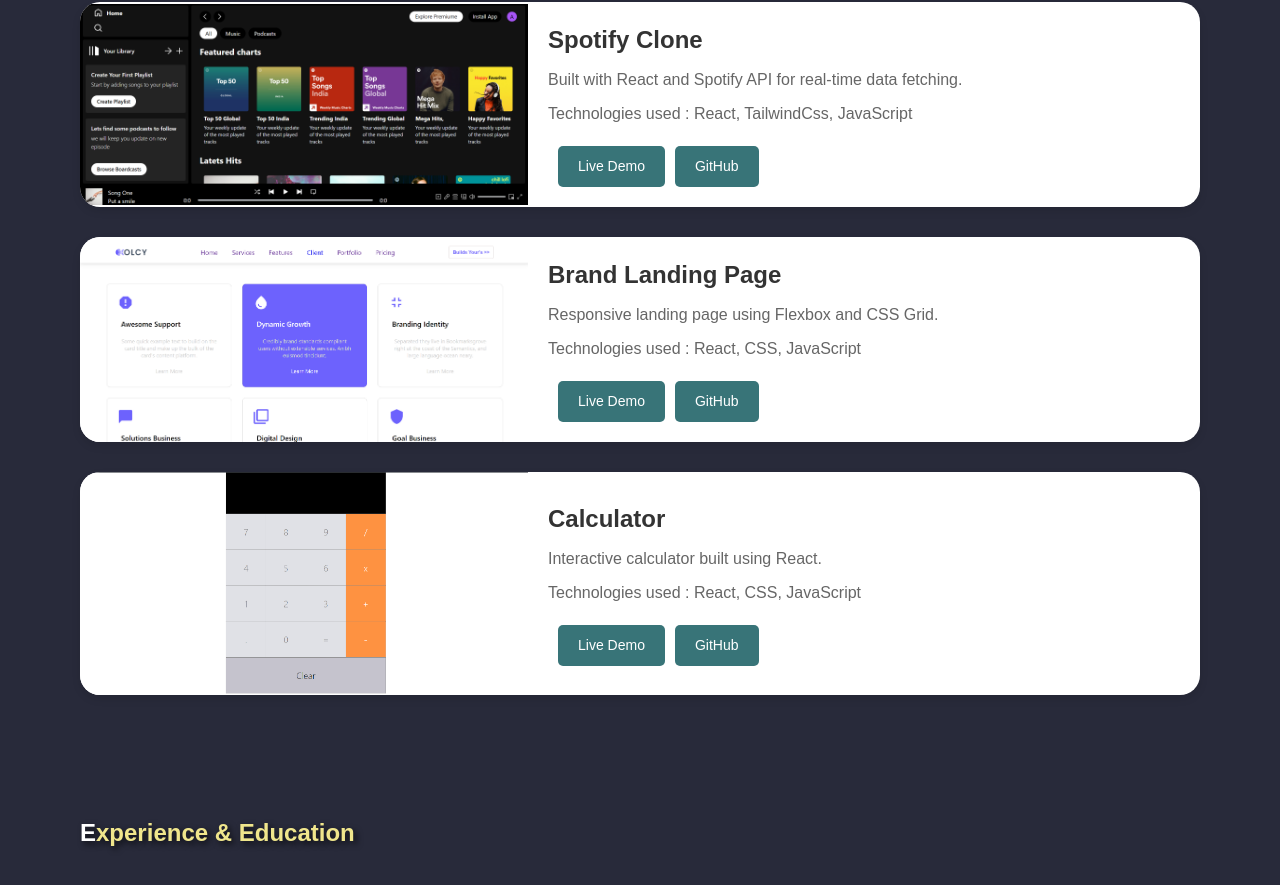
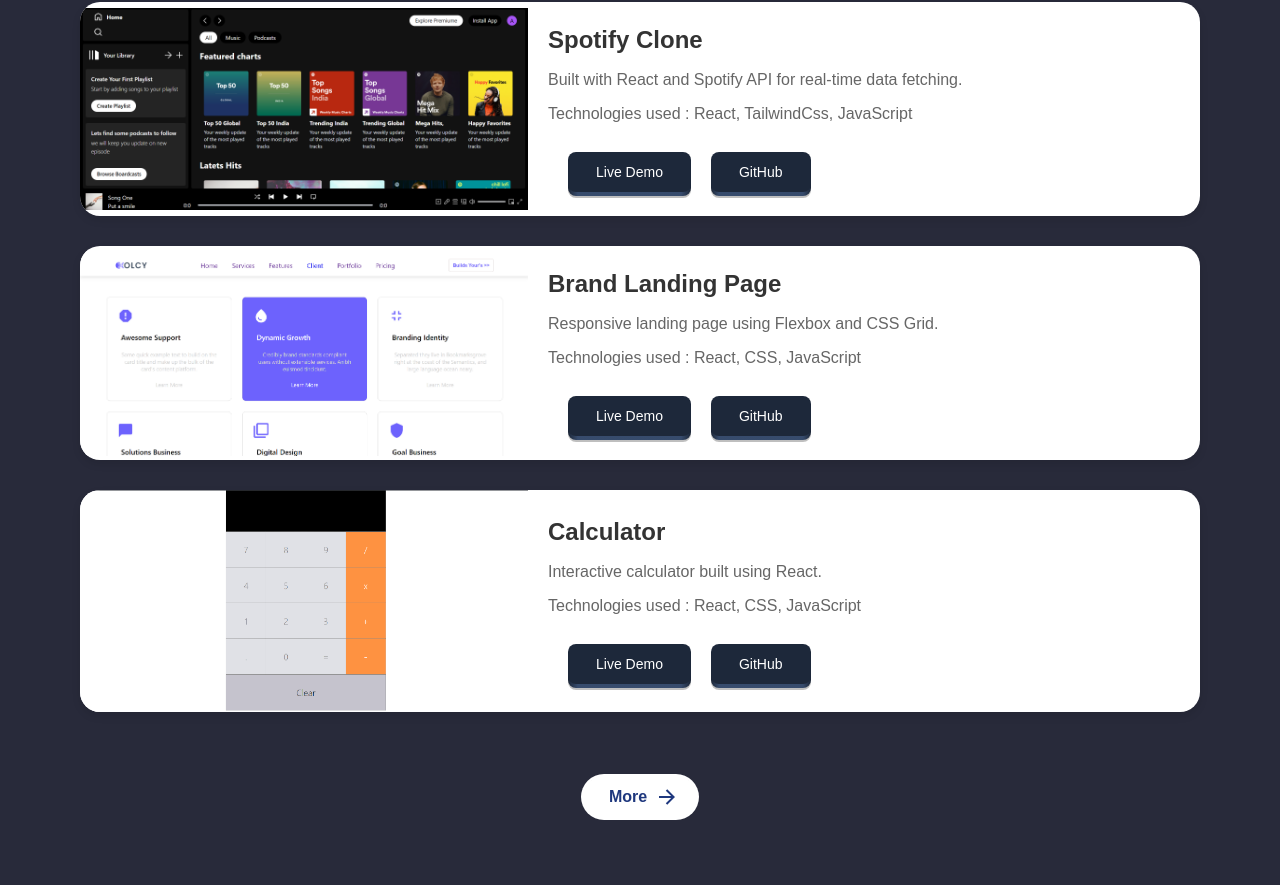
Before and after one commit to aahmadshaik/portfolio, a React (Create React App) app: page / in a window 1280 px wide. Shown: the part 1893-2778 px from the top of the page. Built offline with nearby package versions, Linux system fonts and the light colour scheme.

Commit message:
added  buttons

```diff
--- a/src/components/Projects.js
+++ b/src/components/Projects.js
@@ -50,7 +50,13 @@
                 rel="noreferrer"
                 className="pr-btn"
               >
-                Live Demo
+                <button class="button">
+                  <span class="shadow"></span>
+                  <span class="edge"></span>
+                  <div class="front">
+                    <span>Live Demo</span>
+                  </div>
+                </button>
               </a>
               <a
                 href={project.gitHubLink}
@@ -58,11 +64,43 @@
                 rel="noreferrer"
                 className="pr-btn"
               >
-                GitHub
+                <button class="button">
+                  <span class="shadow"></span>
+                  <span class="edge"></span>
+                  <div class="front">
+                    <span>GitHub</span>
+                  </div>
+                </button>
               </a>
             </div>
           </div>
         ))}
+        <div className="button-div">
+          <a
+            href="https://github.com/aahmadshaik"
+            target="_blank"
+            rel="noopener noreferrer"
+          >
+            <button class="animated-button">
+              <svg
+                xmlns="http://www.w3.org/2000/svg"
+                class="arr-2"
+                viewBox="0 0 24 24"
+              >
+                <path d="M16.1716 10.9999L10.8076 5.63589L12.2218 4.22168L20 11.9999L12.2218 19.778L10.8076 18.3638L16.1716 12.9999H4V10.9999H16.1716Z"></path>
+              </svg>
+              <span class="text">More</span>
+              <span class="circle"></span>
+              <svg
+                xmlns="http://www.w3.org/2000/svg"
+                class="arr-1"
+                viewBox="0 0 24 24"
+              >
+                <path d="M16.1716 10.9999L10.8076 5.63589L12.2218 4.22168L20 11.9999L12.2218 19.778L10.8076 18.3638L16.1716 12.9999H4V10.9999H16.1716Z"></path>
+              </svg>
+            </button>
+          </a>
+        </div>
       </div>
     </section>
   );
--- a/src/styles/Contact.css
+++ b/src/styles/Contact.css
@@ -10,7 +10,7 @@
   flex-direction: column;
   /* align-items: center; */
   justify-content: center;
-
+  text-align: left;
   /* row-gap: 10px; */
 }
 .contact-info h1 {
@@ -36,20 +36,25 @@
   text-decoration: none;
   /* text-align: left; */
   color: #ffffff;
+  margin-top: 5px;
 }
 .contact-info .logo {
   margin-right: 10px;
+  /* margin-top: 100px; */
 }
 
 .connect h1 {
   margin-top: 40px;
+
   font-weight: 600;
   /* display: flex; */
   font-size: var(--font-p);
   /* border: 2px solid red; */
   color: #ffffff;
 }
-
+.contact-link {
+  display: flex;
+}
 .connect img {
   width: 30px;
   height: 30px;
--- a/src/styles/Projects.css
+++ b/src/styles/Projects.css
@@ -68,23 +68,184 @@
   color: #666; /* Text color */
 }
 
-.pr-btn {
+a {
+  font-size: var(--font-p);
+  margin-left: 20px;
+}
+.button {
+  margin-top: 20px;
   font-family: var(--font-family);
-
-  display: inline-block; /* Display as inline-block */
-  margin-top: 10px; /* Top margin */
-  padding: 10px 20px; /* Padding for button */
-  background-color: #387478; /* Button background */
-  color: white; /* Button text color */
-  text-decoration: none; /* Remove underline */
-  border-radius: 5px; /* Rounded corners */
-  font-size: var(--font-small);
-  margin-left: 10px;
-  /* Font size for button */
+  position: relative;
+  border: none;
+  background: transparent;
+  padding: 0;
+  outline: none;
+  cursor: pointer;
+  font-family: sans-serif;
 }
 
-.pr-btn:hover {
-  background-color: #243642; /* Hover background color */
+/* Shadow layer */
+.button .shadow {
+  position: absolute;
+  top: 0;
+  left: 0;
+  width: 100%;
+  height: 100%;
+  background: rgba(0, 0, 0, 0.25);
+  border-radius: 8px;
+  transform: translateY(2px);
+  transition: transform 600ms cubic-bezier(0.3, 0.7, 0.4, 1);
+}
+
+/* Edge layer */
+.button .edge {
+  position: absolute;
+  top: 0;
+  left: 0;
+  width: 100%;
+  height: 100%;
+  border-radius: 8px;
+  background: linear-gradient(
+    to left,
+    hsl(217, 33%, 16%) 0%,
+    hsl(217, 33%, 32%) 8%,
+    hsl(217, 33%, 32%) 92%,
+    hsl(217, 33%, 16%) 100%
+  );
+}
+
+/* Front layer */
+.button .front {
+  position: relative;
+  display: flex;
+  align-items: center;
+  justify-content: center;
+  padding: 12px 28px;
+  font-size: var(--font-small);
+  color: white;
+  background: hsl(217, 33%, 17%);
+  border-radius: 8px;
+  transform: translateY(-4px);
+  transition: transform 600ms cubic-bezier(0.3, 0.7, 0.4, 1);
+}
+
+/* Hover and active states */
+.button:hover .shadow {
+  transform: translateY(4px);
+  transition: transform 250ms cubic-bezier(0.3, 0.7, 0.4, 1.5);
+}
+
+.button:hover .front {
+  transform: translateY(-6px);
+  transition: transform 250ms cubic-bezier(0.3, 0.7, 0.4, 1.5);
+}
+
+.button:active .shadow {
+  transform: translateY(1px);
+  transition: transform 34ms;
+}
+
+.button:active .front {
+  transform: translateY(-2px);
+  transition: transform 34ms;
+}
+
+/* Disable text selection */
+.button .front span {
+  user-select: none;
+}
+
+.button-div {
+  margin: 10px auto;
+}
+/* From Uiverse.io by ryota1231 */
+.animated-button {
+  position: relative;
+  display: flex;
+  align-items: center;
+  gap: 4px;
+  padding: 10px 36px;
+  border: 2px solid;
+  border-color: transparent;
+  font-size: var(--font-small);
+  background-color: white;
+  border-radius: 100px;
+  font-weight: 600;
+  color: #1f387e;
+  box-shadow: 0 0 0 2px #ffffff;
+  cursor: pointer;
+  overflow: hidden;
+  transition: all 0.6s cubic-bezier(0.23, 1, 0.32, 1);
+}
+
+.animated-button svg {
+  position: absolute;
+  width: 24px;
+  fill: #1f387e;
+  z-index: 9;
+  transition: all 0.8s cubic-bezier(0.23, 1, 0.32, 1);
+}
+
+.animated-button .arr-1 {
+  right: 16px;
+}
+
+.animated-button .arr-2 {
+  left: -25%;
+}
+
+.animated-button .circle {
+  position: absolute;
+  top: 50%;
+  left: 50%;
+  transform: translate(-50%, -50%);
+  width: 20px;
+  height: 20px;
+  background-color: #c5e5e4;
+  border-radius: 50%;
+  opacity: 0;
+  transition: all 0.8s cubic-bezier(0.23, 1, 0.32, 1);
+}
+
+.animated-button .text {
+  font-size: var(--font-p);
+  position: relative;
+  z-index: 1;
+  transform: translateX(-12px);
+  transition: all 0.8s cubic-bezier(0.23, 1, 0.32, 1);
+}
+
+.animated-button:hover {
+  box-shadow: 0 0 0 12px transparent;
+  color: #212121;
+  border-radius: 12px;
+}
+
+.animated-button:hover .arr-1 {
+  right: -25%;
+}
+
+.animated-button:hover .arr-2 {
+  left: 16px;
+}
+
+.animated-button:hover .text {
+  transform: translateX(12px);
+}
+
+.animated-button:hover svg {
+  fill: #1f387e;
+}
+
+.animated-button:active {
+  scale: 0.95;
+  box-shadow: 0 0 0 4px greenyellow;
+}
+
+.animated-button:hover .circle {
+  width: 220px;
+  height: 220px;
+  opacity: 1;
 }
 
 /* Responsive styles for devices below 768px */
```
